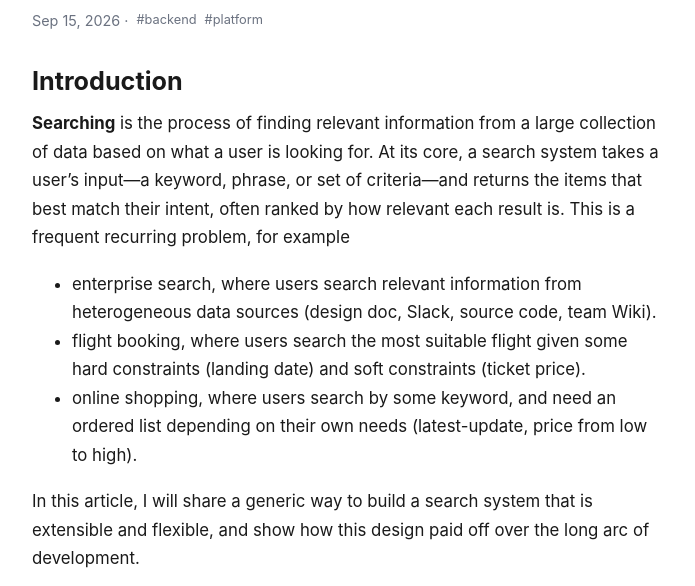
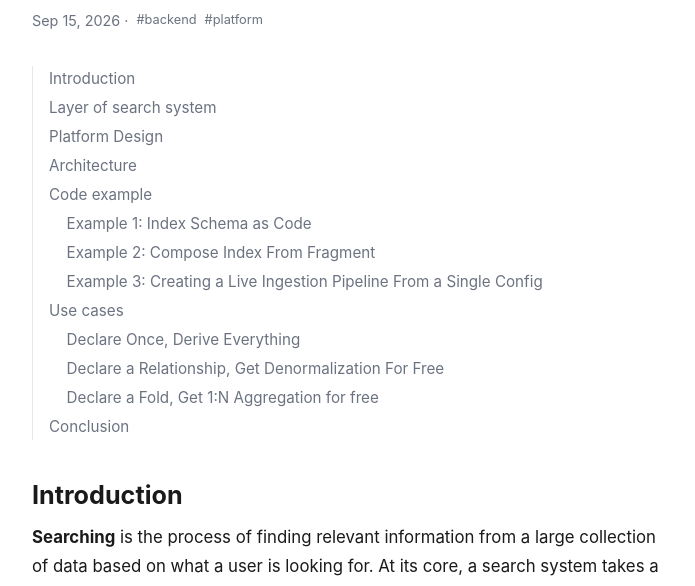
Before and after one commit to ultraspicy/ultraspicy.github.io, an Astro site: page /blog/build-search-system-at-scale in a window 1280 px wide. Shown: the part 177-763 px from the top of the page, without its empty margins (292-987 px from the left). Built offline with nearby package versions, Linux system fonts and the light colour scheme; Astro itself is replaced by a stand-in of ours.

Commit message:
Build indented list article overview module

```diff
--- /dev/null
+++ b/src/components/TableOfContents.astro
@@ -0,0 +1,59 @@
+---
+import type { MarkdownHeading } from 'astro';
+
+interface Props {
+  headings: MarkdownHeading[];
+  minCount?: number;
+}
+
+const { headings, minCount = 4 } = Astro.props;
+
+// h2 + h3 only: h1 is the title, h4 is too granular for a scannable outline.
+const items = headings.filter((h) => h.depth >= 2 && h.depth <= 3);
+const show = items.length >= minCount;
+---
+
+{
+  show && (
+    <nav class="toc" aria-label="Table of contents">
+      <ul>
+        {items.map((h) => (
+          <li class={`toc-d${h.depth}`}>
+            <a href={`#${h.slug}`}>{h.text}</a>
+          </li>
+        ))}
+      </ul>
+    </nav>
+  )
+}
+
+<style>
+  .toc {
+    margin: 1.5rem 0 2.5rem;
+    padding-left: 1rem;
+    border-left: 1px solid var(--border);
+    font-size: 0.95rem;
+  }
+
+  .toc ul {
+    list-style: none;
+    margin: 0;
+    padding: 0;
+  }
+
+  .toc li {
+    margin: 0.2rem 0;
+  }
+
+  .toc-d3 {
+    padding-left: 1.1rem;
+  }
+
+  .toc a {
+    color: var(--muted);
+  }
+
+  .toc a:hover {
+    color: var(--link);
+  }
+</style>
--- a/src/layouts/PostLayout.astro
+++ b/src/layouts/PostLayout.astro
@@ -1,13 +1,16 @@
 ---
 import BaseLayout from './BaseLayout.astro';
 import FormattedDate from '../components/FormattedDate.astro';
+import TableOfContents from '../components/TableOfContents.astro';
 import type { CollectionEntry } from 'astro:content';
+import type { MarkdownHeading } from 'astro';
 
 interface Props {
   post: CollectionEntry<'blog'>;
+  headings?: MarkdownHeading[];
 }
 
-const { post } = Astro.props;
+const { post, headings = [] } = Astro.props;
 const { title, description, pubDate, updatedDate, tags } = post.data;
 ---
 
@@ -28,6 +31,7 @@ const { title, description, pubDate, updatedDate, tags } = post.data;
         )
       }
     </div>
+    <TableOfContents headings={headings} />
     <slot />
   </article>
   <hr />
--- a/src/pages/blog/[...slug].astro
+++ b/src/pages/blog/[...slug].astro
@@ -12,9 +12,9 @@ export const getStaticPaths = (async () => {
 }) satisfies GetStaticPaths;
 
 const { post } = Astro.props;
-const { Content } = await render(post);
+const { Content, headings } = await render(post);
 ---
 
-<PostLayout post={post}>
+<PostLayout post={post} headings={headings}>
   <Content />
 </PostLayout>
```
